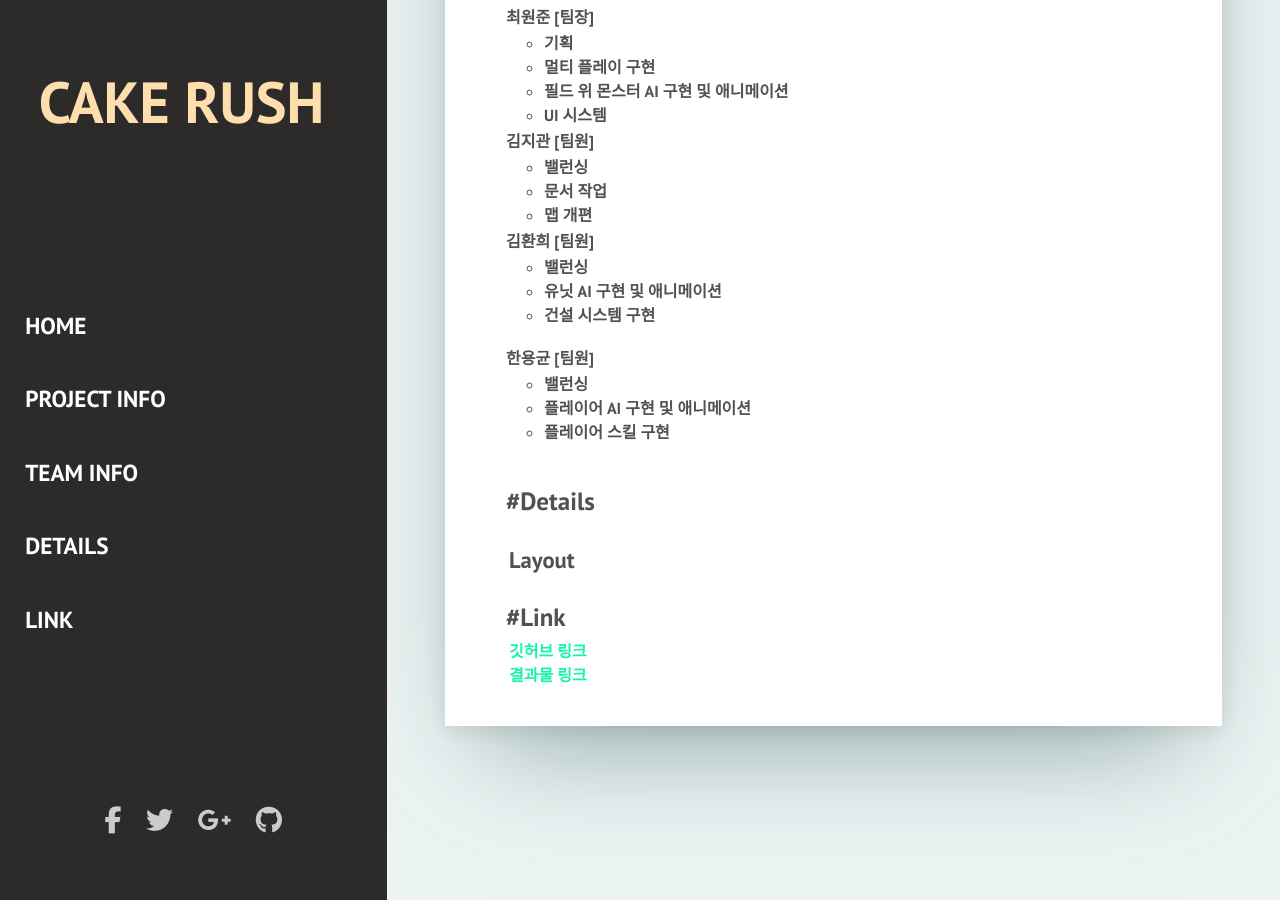
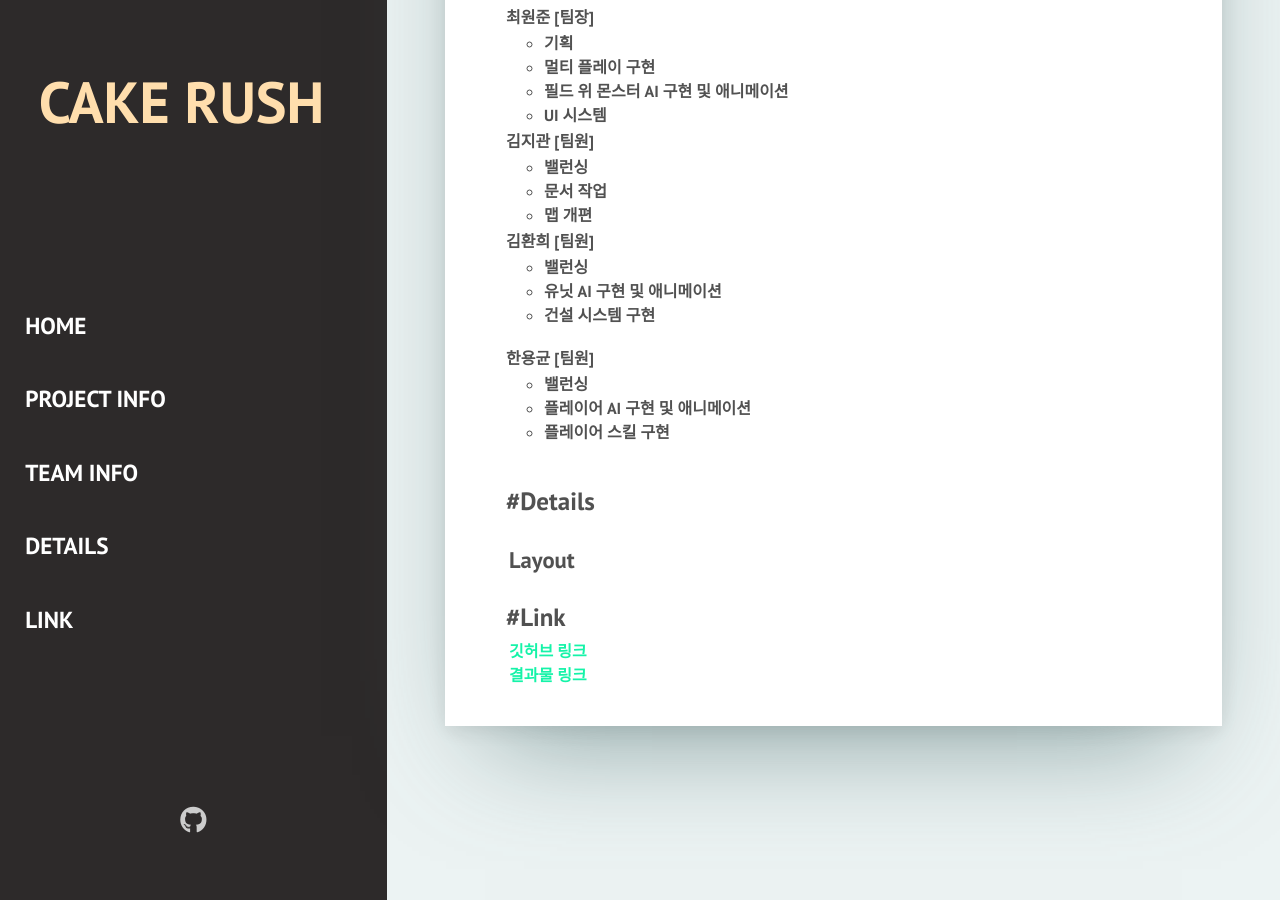
Before and after one commit to yong-gyun/Cake-Rush, a Jekyll site: the page built from index.html, in a window 1280 px wide and 900 px high, scrolled down 546 px. Built offline with Jekyll 4.4.1, drawn with Linux system fonts in a browser that asks for light colours; nearby versions of some CDN libraries; some web fonts are replaced; library files that are not in the unit come from our copies; the list of posts is cut into pages by our own code.

Commit message:
Update sidebar.html

```diff
--- a/_includes/sidebar.html
+++ b/_includes/sidebar.html
@@ -14,9 +14,6 @@
     </menu>
 
     <div class="sidebar-social">
-      <li class="social-items"><a href="https://www.facebook.com/{{site.facebook}}" class="social-links"><i class="social-icons fa fa-facebook" aria-hidden="true"></i></a></li>
-      <li class="social-items"><a href="https://twitter.com/{{site.twitter}}" class="social-links"><i class="social-icons fa fa-twitter" aria-hidden="true"></i></a></li>
-      <li class="social-items"><a href="https://plus.google.com/{{site.google-plus}}" class="social-links"><i class="social-icons fa fa-google-plus" aria-hidden="true"></i></a></li>
       <li class="social-items"><a href="https://github.com/{{site.github}}" class="social-links"><i class="social-icons fa fa-github" aria-hidden="true"></i></a></li>
     </div>
 
```
